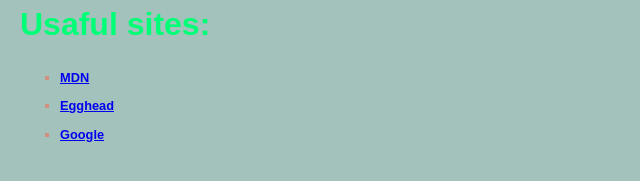
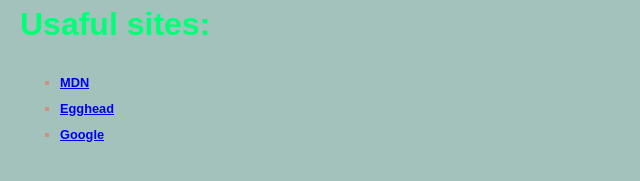
Before and after one commit to TuYuchen/prog1245, a plain HTML site: page evaluation1/index.html in a window 1280 px wide. Shown: the part 309-490 px from the top of the page, 0-640 px from the left. Drawn offline with Linux system fonts and the light colour scheme.

Commit message:
inclass-2: update style line-height, not using margin instead of lineheight.

```diff
--- a/evaluation1/index.html
+++ b/evaluation1/index.html
@@ -16,7 +16,7 @@
     }
 
     ul li{
-        margin-top: 1em;
+        line-height: 2em;
         color: rgba(255, 99, 71, 0.5)
     }
 </style>
```
